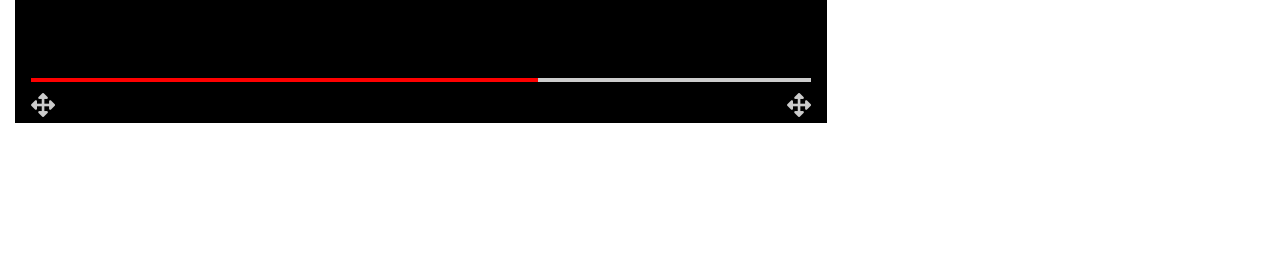
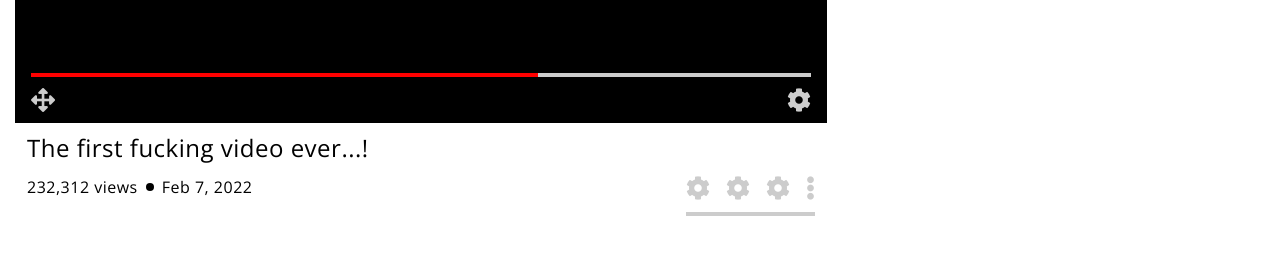
Before and after one commit to IsolatedLun/Undef, a React (Vite) app in the folder frontend/: page /watch in a window 1280 px wide. Shown: the part 414-668 px from the top of the page. Built offline with nearby package versions, Linux system fonts and the light colour scheme.

Commit message:
Added VideoDetails for video player

```diff
--- /dev/null
+++ b/frontend/src/components/main/VideoDetails.tsx
@@ -0,0 +1,34 @@
+import React from 'react';
+import { ELLIPSE_V_ICO, SETTINGS_ICO } from '../../consts';
+import Button from '../modules/Button';
+
+const VideoDetails = () => {
+  return(
+      <div className="main-video__details">
+        <p className="details__title">The first fucking video ever...!</p>
+        <div className="details__options flex flex--start--between">
+            <div className='flex flex--center gap--05'>
+                <p className="options__views">232,312 views</p>
+                <div className="dot--split"></div>
+                <p className="options__date">Feb 7, 2022</p>
+            </div>
+            <div className="details__controls flex flex--col gap--075">
+              <div className='flex gap--1'>
+                <Button props={{ content: SETTINGS_ICO, isIcon: true, default: true,
+                        tooltip: 'Settings', action: () => null }} />
+                <Button props={{ content: SETTINGS_ICO, isIcon: true, default: true,
+                        tooltip: 'Settings', action: () => null }} />
+                <Button props={{ content: SETTINGS_ICO, isIcon: true, default: true,
+                        tooltip: 'Settings', action: () => null }} />
+                <Button props={{ content: ELLIPSE_V_ICO, isIcon: true, default: true,
+                        tooltip: 'Options', action: () => null }} />
+              </div>
+
+              <div className="controls__rating-bar"></div>
+            </div>
+        </div>
+      </div>
+  )
+};
+
+export default VideoDetails;
--- a/frontend/src/components/main/VideoPlayer.tsx
+++ b/frontend/src/components/main/VideoPlayer.tsx
@@ -1,5 +1,5 @@
 import React from 'react';
-import { FULLSCREEN_ICO } from '../../consts';
+import { FULLSCREEN_ICO, SETTINGS_ICO } from '../../consts';
 import Button from '../modules/Button';
 
 const VideoPlayer = () => {
@@ -21,8 +21,8 @@ const VideoPlayer = () => {
                 </div>
 
                 <div>
-                  <Button props={{ content: FULLSCREEN_ICO, isIcon: true, default: true,
-                    tooltip: 'Fullscreen', action: () => null }} />
+                  <Button props={{ content: SETTINGS_ICO, isIcon: true, default: true,
+                    tooltip: 'Settings', action: () => null }} />
                 </div>
               </div>
 
--- a/frontend/src/components/main/VideoTab.tsx
+++ b/frontend/src/components/main/VideoTab.tsx
@@ -1,6 +1,7 @@
 import React from 'react';
 import VideoComments from '../combines/VideoComments';
 import Videos from '../combines/Videos';
+import VideoDetails from './VideoDetails';
 import VideoPlayer from './VideoPlayer';
 
 const VideoTab = () => {
@@ -8,6 +9,7 @@ const VideoTab = () => {
       <div className="video-tab-container">
           <div>
               <VideoPlayer />
+              <VideoDetails />
               <VideoComments />
           </div>
 
--- a/frontend/src/consts.ts
+++ b/frontend/src/consts.ts
@@ -1,4 +1,5 @@
 export const BARS_ICO = '\uf0c9';
 export const SEARCH_ICO = '\uf002';
 export const ELLIPSE_V_ICO = '\uf142';
-export const FULLSCREEN_ICO = '\uf0b2'
+export const FULLSCREEN_ICO = '\uf0b2';
+export const SETTINGS_ICO = '\uf013';
--- a/frontend/src/css/globals.css
+++ b/frontend/src/css/globals.css
@@ -14,6 +14,7 @@ body {
     justify-content: space-between; /* Stick footer at the bottom */
     min-height: 100vh;
     color: var(--txt-primary);
+    letter-spacing: 0.5px;
     background-color: hsl(var(--bg-primary));
 }
 
--- a/frontend/src/css/layouts.css
+++ b/frontend/src/css/layouts.css
@@ -9,12 +9,17 @@
 }
 
 .flex--start--between {
+    align-items: flex-start;
     justify-content: space-between;
 }
 
 .flex--center--gap--1 {
     align-items: center;
     gap: 1em;
+}
+
+.flex--center {
+    align-items: center;
 }
 
 .flex--col {
@@ -25,6 +30,10 @@
     gap: 1em;
 }
 
+.gap--075 {
+    gap: 0.75em;
+}
+
 .gap--05 {
     gap: 0.5em;
 }
--- a/frontend/src/css/utils.css
+++ b/frontend/src/css/utils.css
@@ -29,9 +29,10 @@
 
 /* Text */
 .text--elliptic {
-    max-width: max-content;
+    max-width: 100%;
+    overflow: hidden;
+    line-height: 1.2;
     text-overflow: ellipsis;
-    overflow: hidden;
     white-space: nowrap;
 }
 
@@ -40,6 +41,14 @@
     margin-inline: 1em;
 }
 
+/* Elements */
+.dot--split {
+    width: 0.5em;
+    height: 0.5em;
+    background-color: var(--txt-primary);
+    border-radius: 50%;
+}
+
 /* Misc */
 .w--40 {
     width: 40%;
--- a/frontend/src/css/video-tab.css
+++ b/frontend/src/css/video-tab.css
@@ -1,3 +1,4 @@
+/* Video Player */
 .video-player {
     position: relative;
     width: 100%;
@@ -9,7 +10,7 @@
     position: absolute;
     width: 100%;
     height: 3rem;
-    bottom: 0;
+    bottom: 5px;
 }
 
 .video-player .controls__inner {
@@ -35,3 +36,22 @@
     transform-origin: left;
     background-color: red;
 }
+
+/* Video Details */
+.main-video__details {
+    margin: 0.5em 0.75em;
+}
+
+.main-video__details .details__title {
+    font-size: var(--fs-450);
+    word-break: break-all;
+}
+
+.main-video__details .details__options {
+    margin-block: 0.75em;
+}
+
+.main-video__details .controls__rating-bar {
+    height: 4px;
+    background-color: var(--txt-muted);
+}
```
Also changed, not shown: frontend/index.css.
